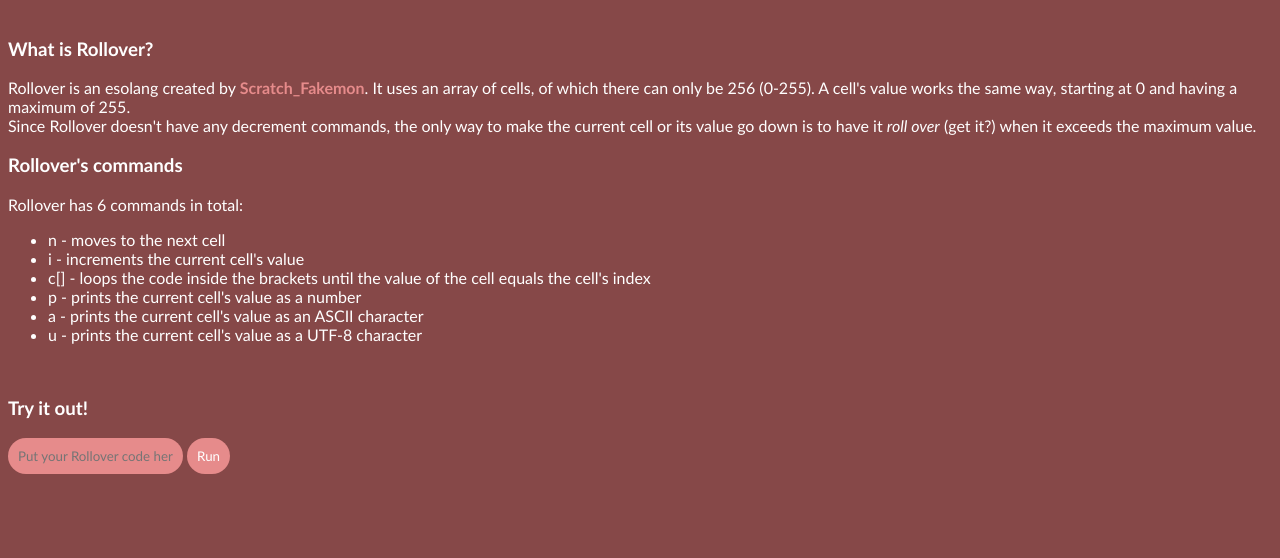
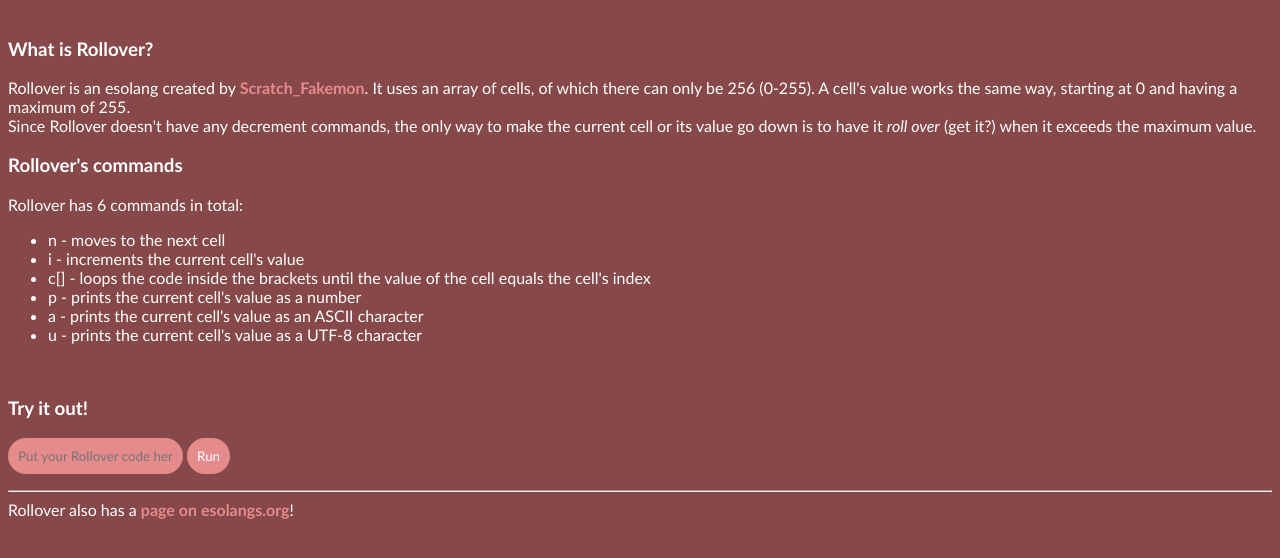
Before and after one commit to ScratchFakemon/rollover, a plain HTML site: page index.html in a window 1280 px wide. Shown: the part 82-640 px from the top of the page. Drawn offline with Linux system fonts and the light colour scheme.

Commit message:
Update index.html

```diff
--- a/index.html
+++ b/index.html
@@ -59,6 +59,8 @@
             <input placeholder="Put your Rollover code here..." id="rolloverinput">
             <button onclick="runfromweb()">Run</button>
             <p id="notices"></p>
+            <hr>
+            Rollover also has a <a href="https://esolangs.org/wiki/Rollover">page on esolangs.org</a>!
 
         <script src="rollover.js"></script>
     </body>
```
